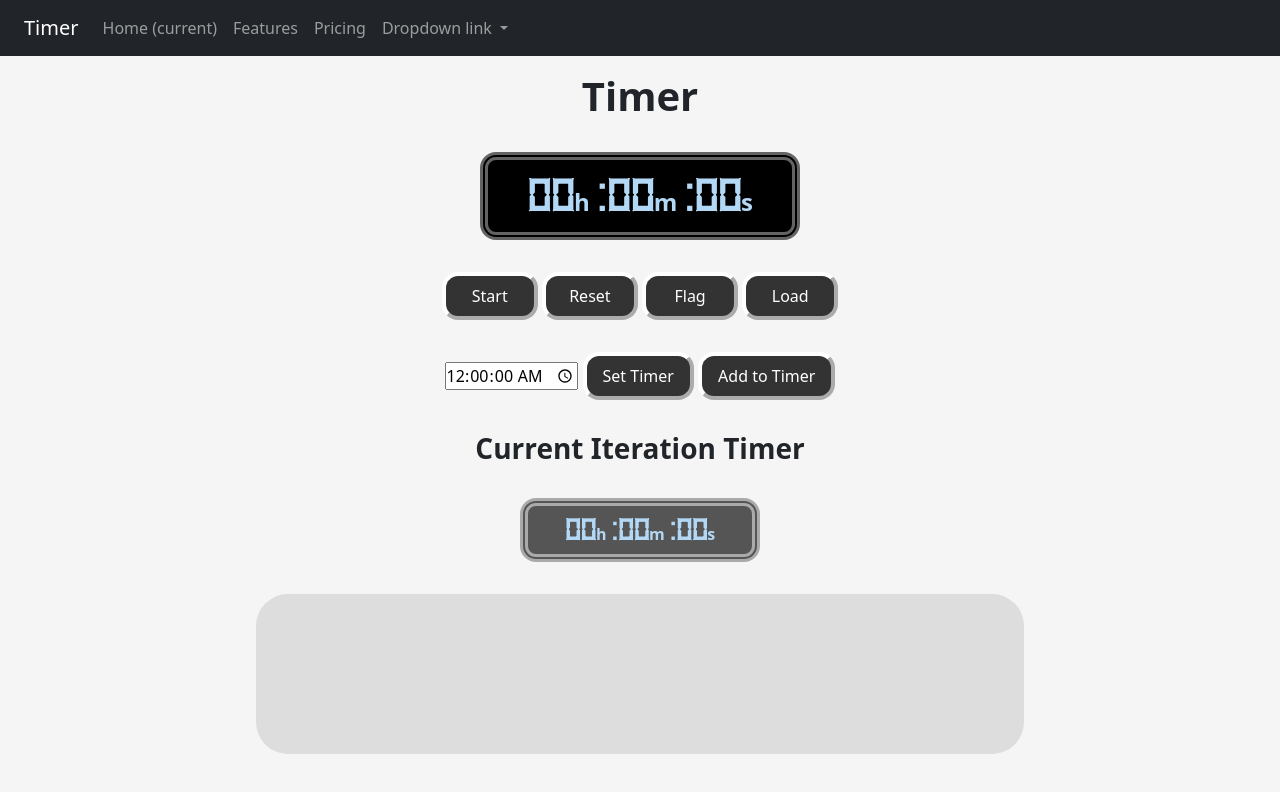
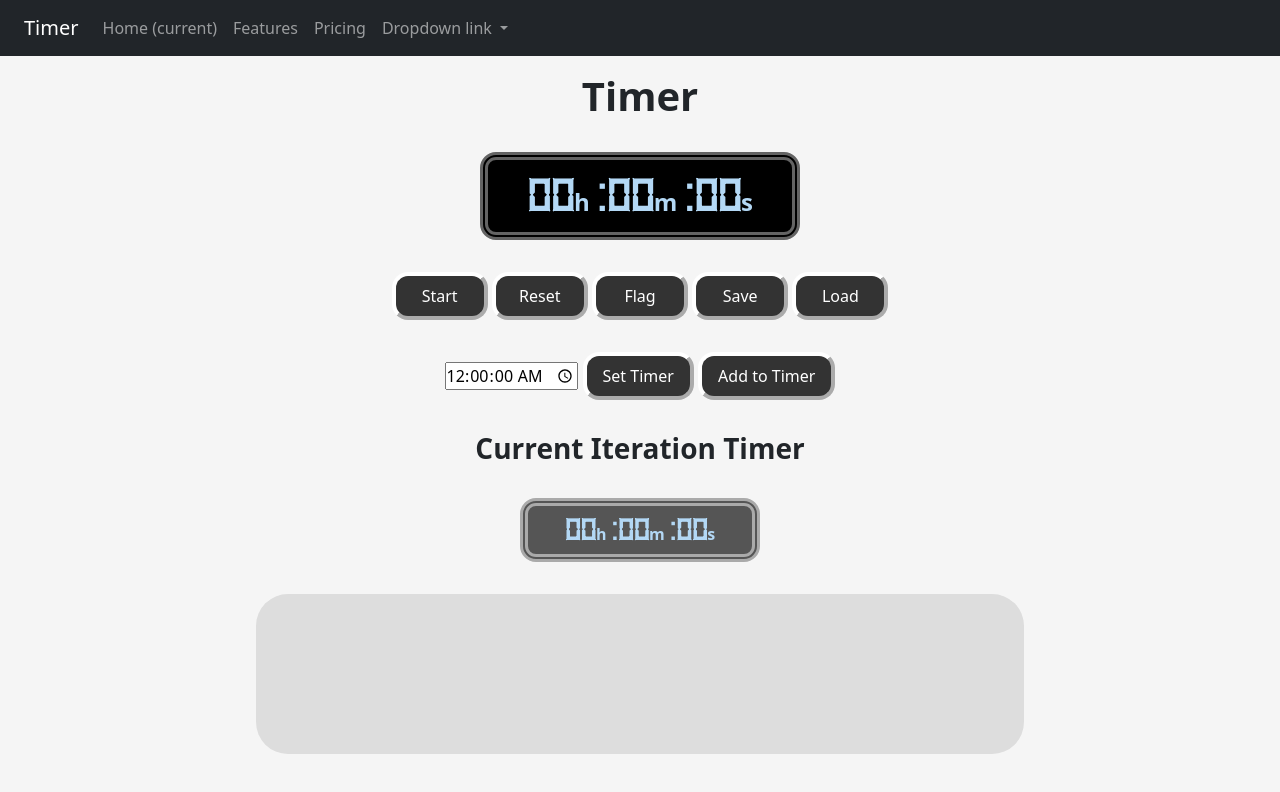
Before and after one commit to joaoxn/timer, a plain HTML site: page index.html in a window 1280 px wide. Drawn offline with nearby package versions, Linux system fonts and the light colour scheme.

Commit message:
Save poorly added

```diff
--- a/index.html
+++ b/index.html
@@ -59,6 +59,7 @@
             <button class="main-timer-button" id="resume-button" type="button" onclick="resumeSwitch()">Start</button>
             <button class="main-timer-button" type="button" onclick="reset()">Reset</button>
             <button class="main-timer-button" type="button" onclick="flag()">Flag</button>
+            <button class="main-timer-button" type="button" onclick="save()">Save</button>
             <button class="main-timer-button" type="button" onclick="load()">Load</button>
         </div>
         <div class="inputs">
```
